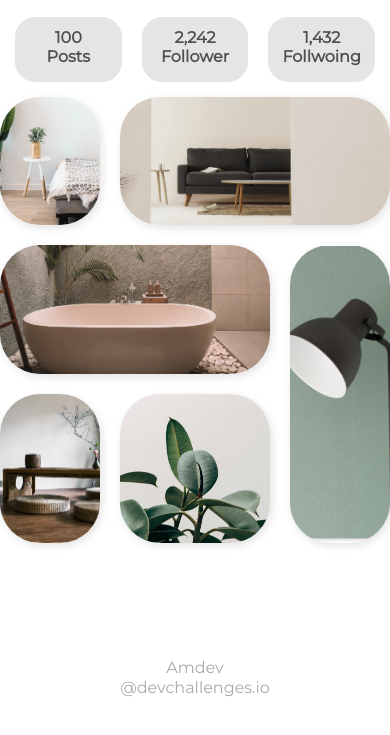
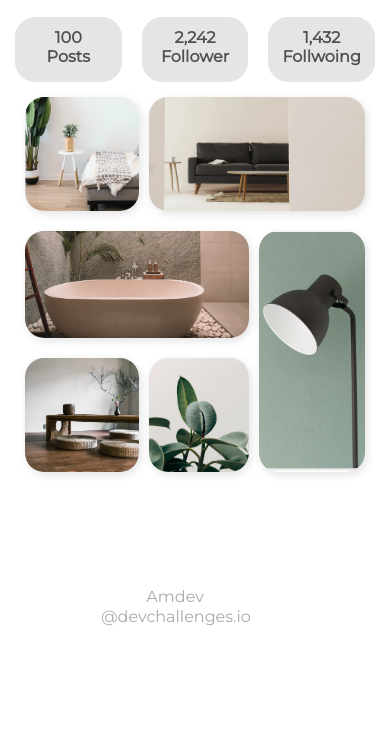
Before and after one commit to amanidev99/gallery, a plain HTML site: page index.html in a window 390 px wide. Shown: the part 253-988 px from the top of the page. Drawn offline with Linux system fonts and the light colour scheme.

Commit message:
Update style.css
update style.

```diff
--- a/style.css
+++ b/style.css
@@ -117,3 +117,29 @@ h1{
     padding-top: 10px;
 
 }
+@media only screen and (max-width: 600px) {
+
+    .gallery{
+        display: grid;
+        grid-template-columns: 1fr 100px  10ch;
+        row-gap: 20px;
+        column-gap: 10px;
+        margin-bottom: 8rem;
+        padding-left: 25px;
+        padding-right: 25px;
+
+    }
+
+.gallery_img{
+    border-radius: 1.2rem;
+
+}
+
+.footer{
+    line-height : 20px;
+    padding-top:5rem;
+    margin-left: -3rem;
+    text-align: center;
+}
+
+  }
```
